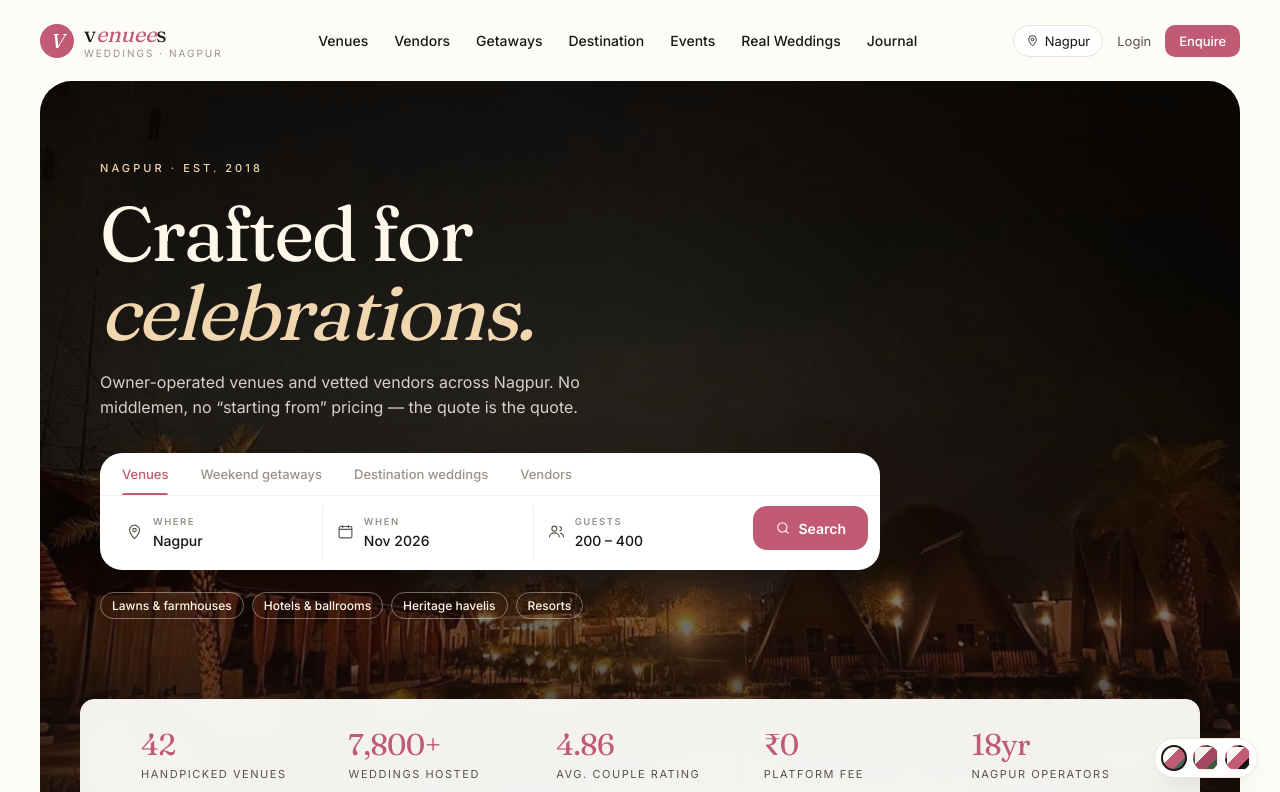
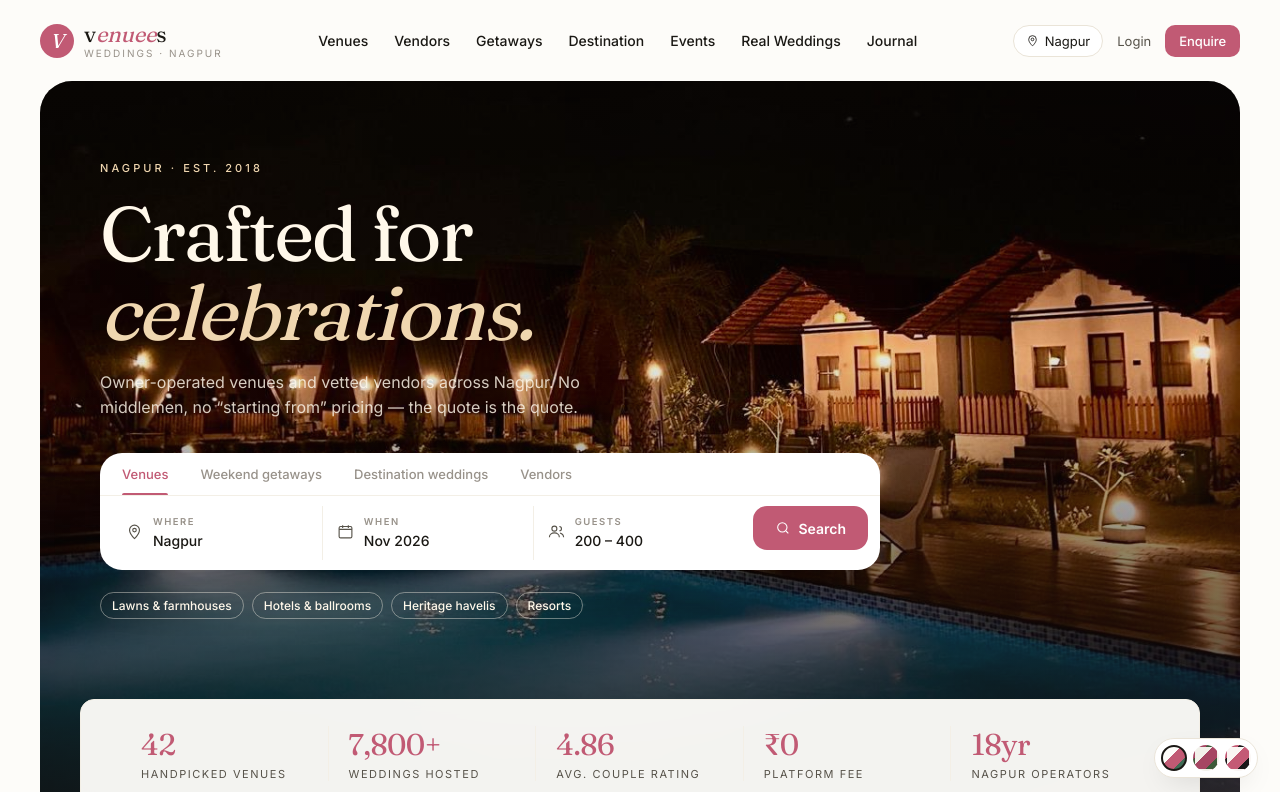
Before and after one commit to RoyRee/venuees, a Next.js app: page / in a window 1280 px wide. Shown: the top 792 px of the page. Built offline with nearby package versions, Linux system fonts and the light colour scheme.

Commit message:
Revert hero background to original image, keep sig-strip on pool shot

```diff
--- a/app/page.tsx
+++ b/app/page.tsx
@@ -20,9 +20,9 @@ export default function HomePage() {
       <section className="hero">
         <div className="hero-bg">
           <Photo
-            src={signatureResortsPhotos.gallery[1]}
+            src={signatureResortsPhotos.hero}
             variant="garden"
-            label="signature resorts · pool · wardha road"
+            label="signature resorts · wardha road"
             style={{ height: "100%" }}
           />
           <div className="hero-overlay" />
```
